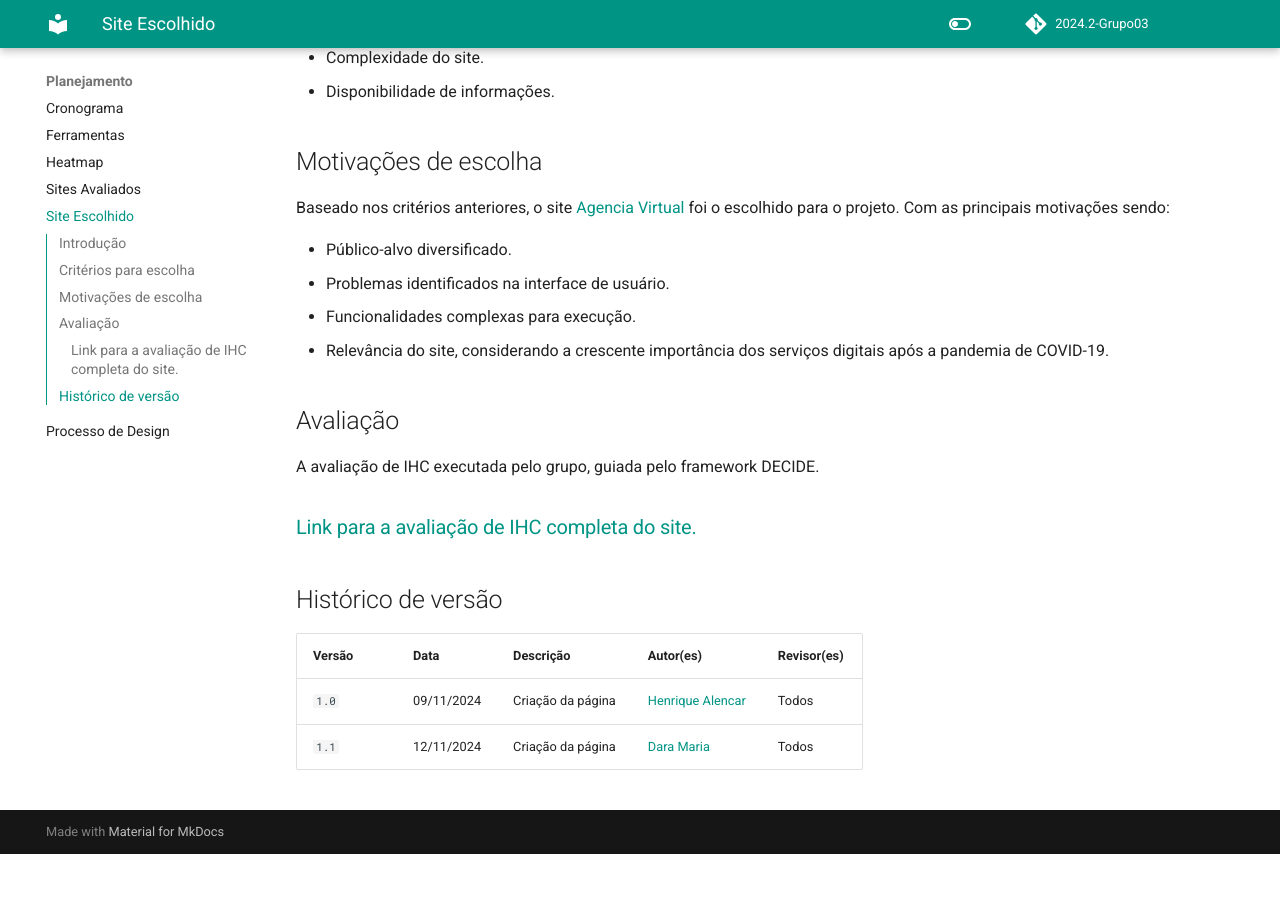
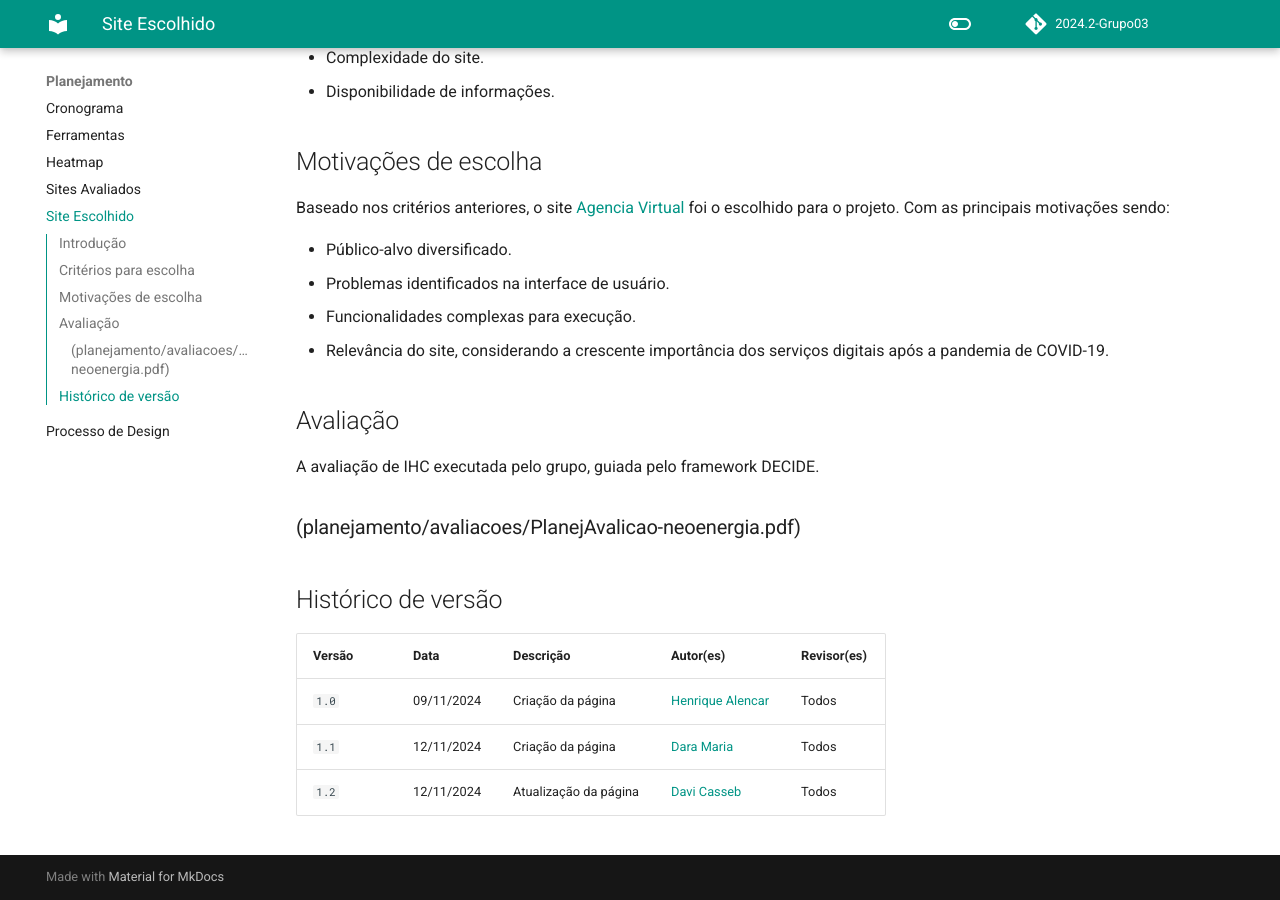
Before and after one commit to Interacao-Humano-Computador/2024.2-Neoenergia, an MkDocs documentation site: the page built from docs/planejamento/site-escolhido.md, in a window 1280 px wide and 900 px high, scrolled down 502 px. Built offline with MkDocs 1.6.1 and Material for MkDocs 9.7.7, drawn with Linux system fonts in a browser that asks for light colours; comment, search, counter and statistics services are not loaded; before the commit the page ends 1356 px from its top, so only the background shows below that.

Commit message:
Update site-escolhido.md
Adição do PDF detalhando a escolha do site da NeoEnergia

```diff
--- a/docs/planejamento/site-escolhido.md
+++ b/docs/planejamento/site-escolhido.md
@@ -22,7 +22,7 @@
 ## Avaliação
 A avaliação de IHC executada pelo grupo, guiada pelo framework DECIDE.
 
-###  [Link para a avaliação de IHC completa do site.](avaliacoes/avaliacao-bilheteria-digital.pdf)
+### (planejamento/avaliacoes/PlanejAvalicao-neoenergia.pdf)
 
 ## Histórico de versão
 
@@ -30,3 +30,4 @@
 | ------ | ---------- | ---------------------------------------- | ----------------------------------------------------------------------------------------------- | ---------------------------------------------------------------------------------------------------------------------------------------------- |
 | `1.0`  | 09/11/2024 | Criação da página                     | [Henrique Alencar](https://github.com/henryqma) | Todos |
 | `1.1`  | 12/11/2024 | Criação da página                     | [Dara Maria](https://github.com/daramariabs) | Todos |
+| `1.2`  | 12/11/2024 | Atualização da página                     | [Davi Casseb](https://github.com/dcasseb) | Todos |
```
